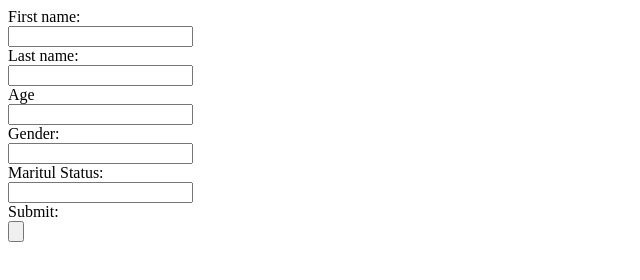
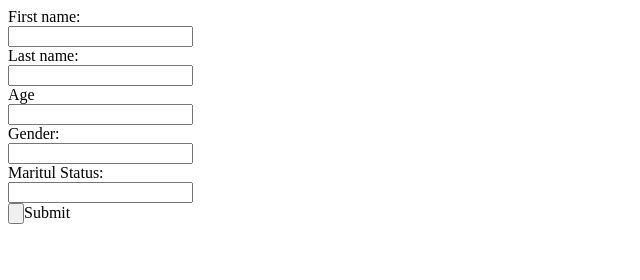
Before and after one commit to Br-Jr/Web-app-S3-Test, a plain HTML site: page index.html in a window 1280 px wide. Shown: the full height of the page, 0-640 px from the left. Drawn offline with Linux system fonts and the light colour scheme.

Commit message:
Test CI/CD - Seperate workflows

```diff
--- a/index.html
+++ b/index.html
@@ -11,8 +11,7 @@
     <input type="text" id="gender" name="gender"><br>
     <label for="Maritul_Status">Maritul Status:</label><br>
     <input type="text" id="aritul_Status" name="aritul_Status"><br>
-    <label for="Submit">Submit:</label><br>
-    <input type="button" id ="button" name="button"><br>
+    <input type="button" id ="button" name="button">Submit<br>
 </form>
 
 
```
